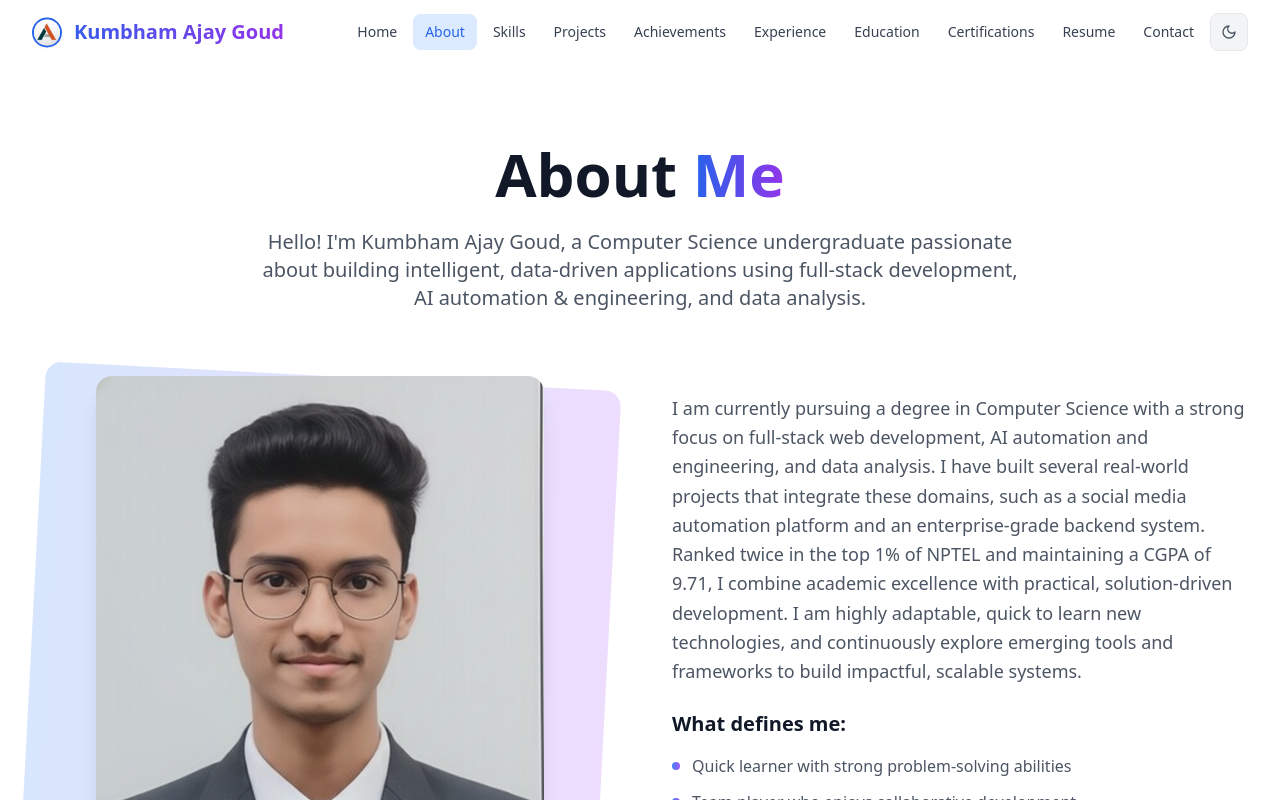
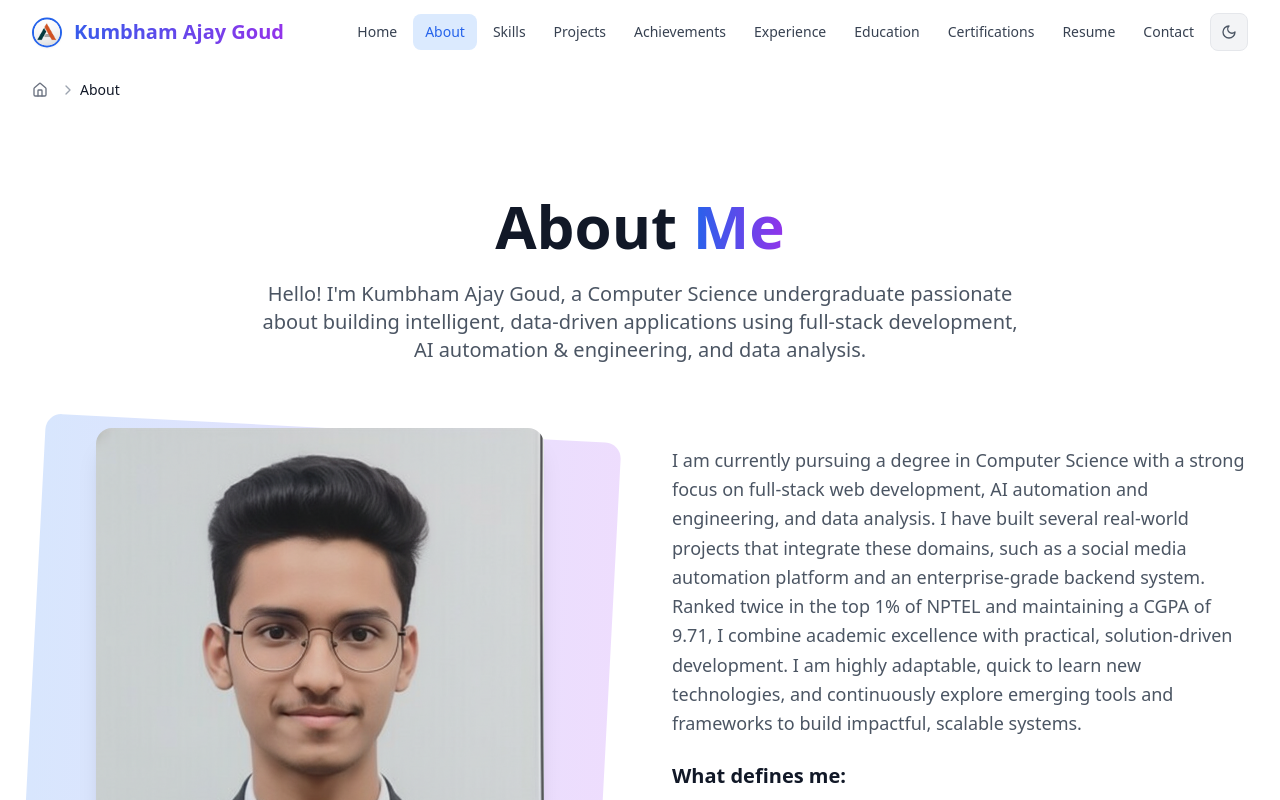
Before and after one commit to AjayKumbham/portfolio, a React (Vite) app: page /about in a window 1280 px wide. Shown: the top 800 px of the page. Built offline with nearby package versions, Linux system fonts and the light colour scheme.

Commit message:
Add ScrollToTop and Breadcrumbs components; enhance Navigation with scroll progress and BackToTop button

```diff
--- a/src/App.tsx
+++ b/src/App.tsx
@@ -3,7 +3,7 @@ import { Toaster } from "@/components/ui/toaster";
 import { Toaster as Sonner } from "@/components/ui/sonner";
 import { TooltipProvider } from "@/components/ui/tooltip";
 import { QueryClient, QueryClientProvider } from "@tanstack/react-query";
-import { BrowserRouter, Routes, Route } from "react-router-dom";
+import { BrowserRouter, Routes, Route, useLocation } from "react-router-dom";
 import { ThemeProvider } from "./contexts/ThemeContext";
 import Layout from "./components/Layout";
 import Home from "./pages/Home";
@@ -17,8 +17,44 @@ import Certifications from "./pages/Certifications";
 import Resume from "./pages/Resume";
 import Contact from "./pages/Contact";
 import NotFound from "./pages/NotFound";
+import { useEffect } from "react";
 
 const queryClient = new QueryClient();
+
+// Scroll to top on route change
+const ScrollToTop = () => {
+  const { pathname } = useLocation();
+
+  useEffect(() => {
+    window.scrollTo({ top: 0, behavior: 'smooth' });
+  }, [pathname]);
+
+  return null;
+};
+
+// Animated route wrapper
+const AnimatedRoutes = () => {
+  return (
+    <>
+      <ScrollToTop />
+      <div className="animate-in fade-in duration-500">
+        <Routes>
+          <Route path="/" element={<Home />} />
+          <Route path="/about" element={<About />} />
+          <Route path="/skills" element={<Skills />} />
+          <Route path="/projects" element={<Projects />} />
+          <Route path="/achievements" element={<Achievements />} />
+          <Route path="/experience" element={<Experience />} />
+          <Route path="/education" element={<Education />} />
+          <Route path="/certifications" element={<Certifications />} />
+          <Route path="/resume" element={<Resume />} />
+          <Route path="/contact" element={<Contact />} />
+          <Route path="*" element={<NotFound />} />
+        </Routes>
+      </div>
+    </>
+  );
+};
 
 const App = () => (
   <QueryClientProvider client={queryClient}>
@@ -28,19 +64,7 @@ const App = () => (
         <Sonner />
         <BrowserRouter>
           <Layout>
-            <Routes>
-              <Route path="/" element={<Home />} />
-              <Route path="/about" element={<About />} />
-              <Route path="/skills" element={<Skills />} />
-              <Route path="/projects" element={<Projects />} />
-              <Route path="/achievements" element={<Achievements />} />
-              <Route path="/experience" element={<Experience />} />
-              <Route path="/education" element={<Education />} />
-              <Route path="/certifications" element={<Certifications />} />
-              <Route path="/resume" element={<Resume />} />
-              <Route path="/contact" element={<Contact />} />
-              <Route path="*" element={<NotFound />} />
-            </Routes>
+            <AnimatedRoutes />
           </Layout>
         </BrowserRouter>
       </ThemeProvider>
--- /dev/null
+++ b/src/components/BackToTop.tsx
@@ -0,0 +1,40 @@
+import React, { useState, useEffect } from 'react';
+import { ArrowUp } from 'lucide-react';
+
+const BackToTop: React.FC = () => {
+  const [isVisible, setIsVisible] = useState(false);
+
+  useEffect(() => {
+    const toggleVisibility = () => {
+      if (window.scrollY > 300) {
+        setIsVisible(true);
+      } else {
+        setIsVisible(false);
+      }
+    };
+
+    window.addEventListener('scroll', toggleVisibility);
+    return () => window.removeEventListener('scroll', toggleVisibility);
+  }, []);
+
+  const scrollToTop = () => {
+    window.scrollTo({
+      top: 0,
+      behavior: 'smooth'
+    });
+  };
+
+  return (
+    <button
+      onClick={scrollToTop}
+      className={`fixed bottom-8 right-8 z-40 p-3 rounded-full bg-gradient-to-r from-blue-600 to-purple-600 text-white shadow-lg hover:shadow-xl transform transition-all duration-300 ${
+        isVisible ? 'translate-y-0 opacity-100' : 'translate-y-16 opacity-0 pointer-events-none'
+      } hover:scale-110`}
+      aria-label="Back to top"
+    >
+      <ArrowUp className="w-5 h-5" />
+    </button>
+  );
+};
+
+export default BackToTop;
--- /dev/null
+++ b/src/components/Breadcrumbs.tsx
@@ -0,0 +1,59 @@
+import React from 'react';
+import { Link, useLocation } from 'react-router-dom';
+import { ChevronRight, Home } from 'lucide-react';
+
+const Breadcrumbs: React.FC = () => {
+  const location = useLocation();
+  const pathnames = location.pathname.split('/').filter((x) => x);
+
+  // Don't show breadcrumbs on home page
+  if (location.pathname === '/') {
+    return null;
+  }
+
+  const formatName = (name: string) => {
+    return name
+      .split('-')
+      .map(word => word.charAt(0).toUpperCase() + word.slice(1))
+      .join(' ');
+  };
+
+  return (
+    <nav className="max-w-7xl mx-auto px-4 sm:px-6 lg:px-8 py-4" aria-label="Breadcrumb">
+      <ol className="flex items-center space-x-2 text-sm">
+        <li>
+          <Link
+            to="/"
+            className="flex items-center text-gray-500 hover:text-blue-600 dark:text-gray-400 dark:hover:text-blue-400 transition-colors"
+          >
+            <Home className="w-4 h-4" />
+          </Link>
+        </li>
+        {pathnames.map((name, index) => {
+          const routeTo = `/${pathnames.slice(0, index + 1).join('/')}`;
+          const isLast = index === pathnames.length - 1;
+
+          return (
+            <li key={name} className="flex items-center">
+              <ChevronRight className="w-4 h-4 text-gray-400 mx-1" />
+              {isLast ? (
+                <span className="text-gray-900 dark:text-white font-medium">
+                  {formatName(name)}
+                </span>
+              ) : (
+                <Link
+                  to={routeTo}
+                  className="text-gray-500 hover:text-blue-600 dark:text-gray-400 dark:hover:text-blue-400 transition-colors"
+                >
+                  {formatName(name)}
+                </Link>
+              )}
+            </li>
+          );
+        })}
+      </ol>
+    </nav>
+  );
+};
+
+export default Breadcrumbs;
--- a/src/components/Layout.tsx
+++ b/src/components/Layout.tsx
@@ -2,6 +2,8 @@
 import React from 'react';
 import Navigation from './Navigation';
 import Footer from './Footer';
+import BackToTop from './BackToTop';
+import Breadcrumbs from './Breadcrumbs';
 
 interface LayoutProps {
   children: React.ReactNode;
@@ -12,9 +14,11 @@ const Layout: React.FC<LayoutProps> = ({ children }) => {
     <div className="min-h-screen bg-white dark:bg-gray-900 transition-colors duration-300">
       <Navigation />
       <main className="pt-16">
+        <Breadcrumbs />
         {children}
       </main>
       <Footer />
+      <BackToTop />
     </div>
   );
 };
--- a/src/components/Navigation.tsx
+++ b/src/components/Navigation.tsx
@@ -7,6 +7,7 @@ import { Sun, Moon } from 'lucide-react';
 const Navigation: React.FC = () => {
   const [isOpen, setIsOpen] = useState(false);
   const [scrolled, setScrolled] = useState(false);
+  const [scrollProgress, setScrollProgress] = useState(0);
   const { isDark, toggleTheme } = useTheme();
   const location = useLocation();
 
@@ -26,6 +27,11 @@ const Navigation: React.FC = () => {
   useEffect(() => {
     const handleScroll = () => {
       setScrolled(window.scrollY > 20);
+
+      // Calculate scroll progress
+      const windowHeight = document.documentElement.scrollHeight - document.documentElement.clientHeight;
+      const scrolled = (window.scrollY / windowHeight) * 100;
+      setScrollProgress(scrolled);
     };
     window.addEventListener('scroll', handleScroll);
     return () => window.removeEventListener('scroll', handleScroll);
@@ -34,9 +40,12 @@ const Navigation: React.FC = () => {
   return (
     <nav className={`fixed w-full z-50 transition-all duration-300 ${
       scrolled
-        ? 'bg-white/80 dark:bg-gray-900/80 backdrop-blur-md border-b border-gray-200/20 dark:border-gray-700/20'
-        : 'bg-transparent'
+        ? 'bg-white/90 dark:bg-gray-900/90 backdrop-blur-md shadow-lg border-b border-gray-200/20 dark:border-gray-700/20'
+        : 'bg-white/80 dark:bg-gray-900/80 backdrop-blur-sm'
     }`}>
+      {/* Scroll Progress Bar */}
+      <div className="absolute top-0 left-0 h-1 bg-gradient-to-r from-blue-600 to-purple-600 transition-all duration-150 ease-out" style={{ width: `${scrollProgress}%` }}></div>
+
       <div className="max-w-7xl mx-auto px-4 sm:px-6 lg:px-8">
         <div className="flex justify-between items-center h-16">
           <Link
```
